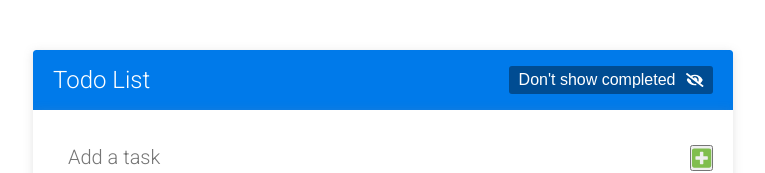
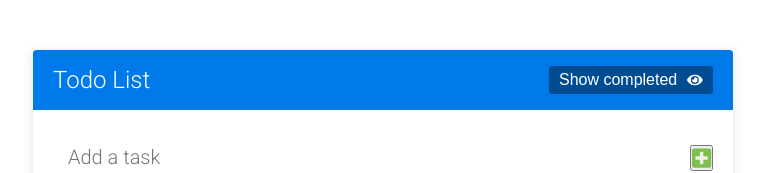
Before and after one commit to Leandro-De/TodoList-ReactJs, a React (Create React App) app: page / in a window 1280 px wide. Shown: the top 173 px of the page, without its empty margins (257-1022 px from the left). Built offline with nearby package versions, Linux system fonts and the light colour scheme.

Commit message:
button show tasks completed or not

```diff
--- a/src/App.js
+++ b/src/App.js
@@ -19,14 +19,22 @@ const App = () => {
     },
   ]);
 
-  console.log(tareas);
+  // Mostrar tareas completadas
+  const [mostrarCompletadas, setMostrarCompletadas] = useState(false);
 
   return (
     <>
       <div className="contenedor">
-        <Header />
+        <Header
+          mostrarCompletadas={mostrarCompletadas}
+          setMostrarCompletadas={setMostrarCompletadas}
+        />
         <FormTask tareas={tareas} setTareas={setTareas} />
-        <List tareas={tareas} setTareas={setTareas} />
+        <List
+          tareas={tareas}
+          setTareas={setTareas}
+          mostrarCompletadas={mostrarCompletadas}
+        />
       </div>
     </>
   );
--- a/src/components/Header.js
+++ b/src/components/Header.js
@@ -2,15 +2,29 @@ import React from "react";
 import { FontAwesomeIcon } from "@fortawesome/react-fontawesome";
 import { faEye, faEyeSlash } from "@fortawesome/free-solid-svg-icons";
 
-const Header = () => {
+const Header = ({ mostrarCompletadas, setMostrarCompletadas }) => {
+  const toogleCompletadas = () => {
+    setMostrarCompletadas(!mostrarCompletadas);
+  };
+
   return (
     <div>
       <header className="header">
         <h1 className="header__titulo">Todo List</h1>
-        <button className="header__boton">
-          Don't show completed{" "}
-          <FontAwesomeIcon icon={faEyeSlash} className="header__icono-boton" />
-        </button>
+        {mostrarCompletadas ? (
+          <button className="header__boton" onClick={() => toogleCompletadas()}>
+            Don't show completed{" "}
+            <FontAwesomeIcon
+              icon={faEyeSlash}
+              className="header__icono-boton"
+            />
+          </button>
+        ) : (
+          <button className="header__boton" onClick={() => toogleCompletadas()}>
+            Show completed{" "}
+            <FontAwesomeIcon icon={faEye} className="header__icono-boton" />
+          </button>
+        )}
       </header>
     </div>
   );
--- a/src/components/List.js
+++ b/src/components/List.js
@@ -1,7 +1,7 @@
 import React from "react";
 import Task from "./Task";
 
-const List = ({ tareas, setTareas }) => {
+const List = ({ tareas, setTareas, mostrarCompletadas }) => {
   //editar la tarea con el id al momento de pulsar el check
   const toggleCompletada = (id) => {
     setTareas(
@@ -43,6 +43,7 @@ const List = ({ tareas, setTareas }) => {
     <ul className="lista-tareas">
       {tareas.length > 0 ? (
         tareas.map((tarea) => {
+          if (mostrarCompletadas) {
             return (
               <Task
                 key={tarea.id}
@@ -52,6 +53,20 @@ const List = ({ tareas, setTareas }) => {
                 borrarTarea={borrarTarea}
               />
             );
+            // si la tarea no esta completada, la devolvemos
+          } else if (!tarea.completada) {
+            return (
+              <Task
+                key={tarea.id}
+                tarea={tarea}
+                toggleCompletada={toggleCompletada}
+                editarTarea={editarTarea}
+                borrarTarea={borrarTarea}
+              />
+            );
+          }
+          // si la tarea ya esta completada no la devolvemos
+          return;
         })
       ) : (
         <div className="lista-tareas__mensaje">Add a Task!</div>
```
Lines whose indentation alone changed are shown as unchanged.
